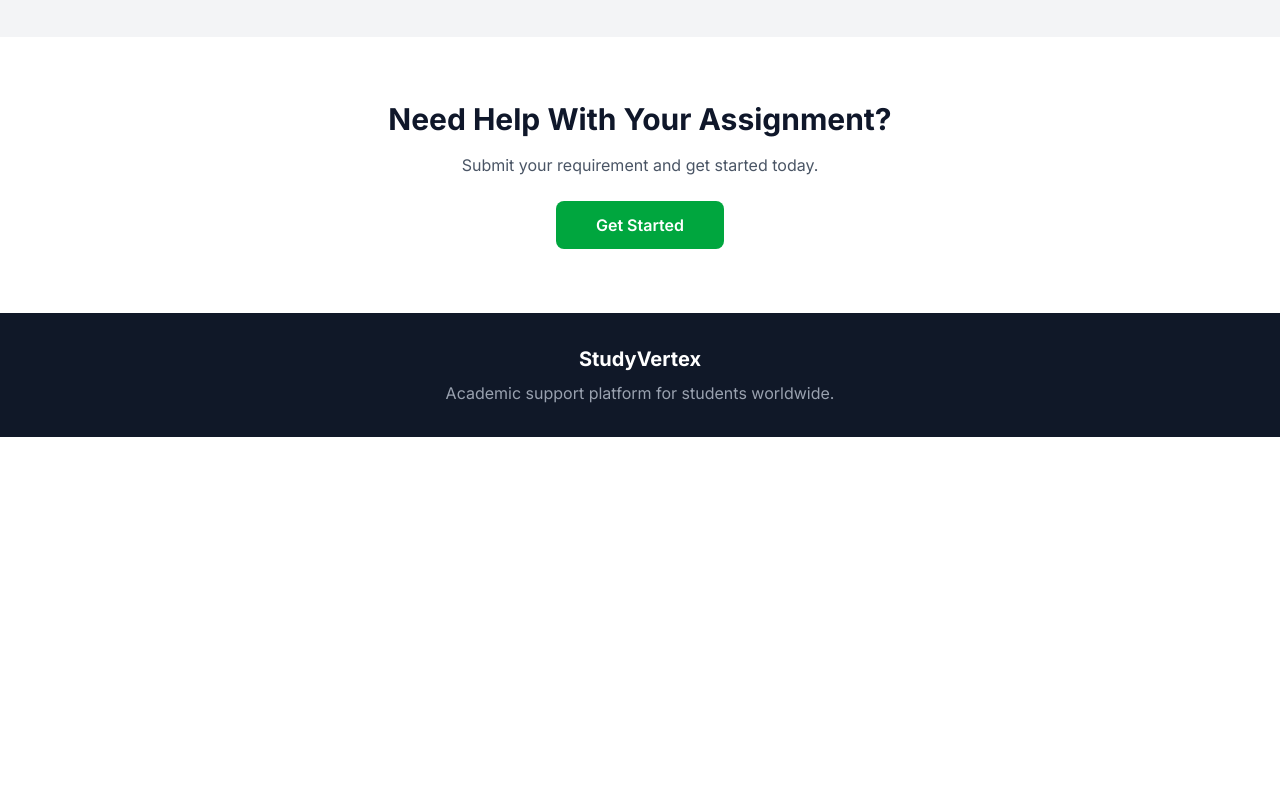
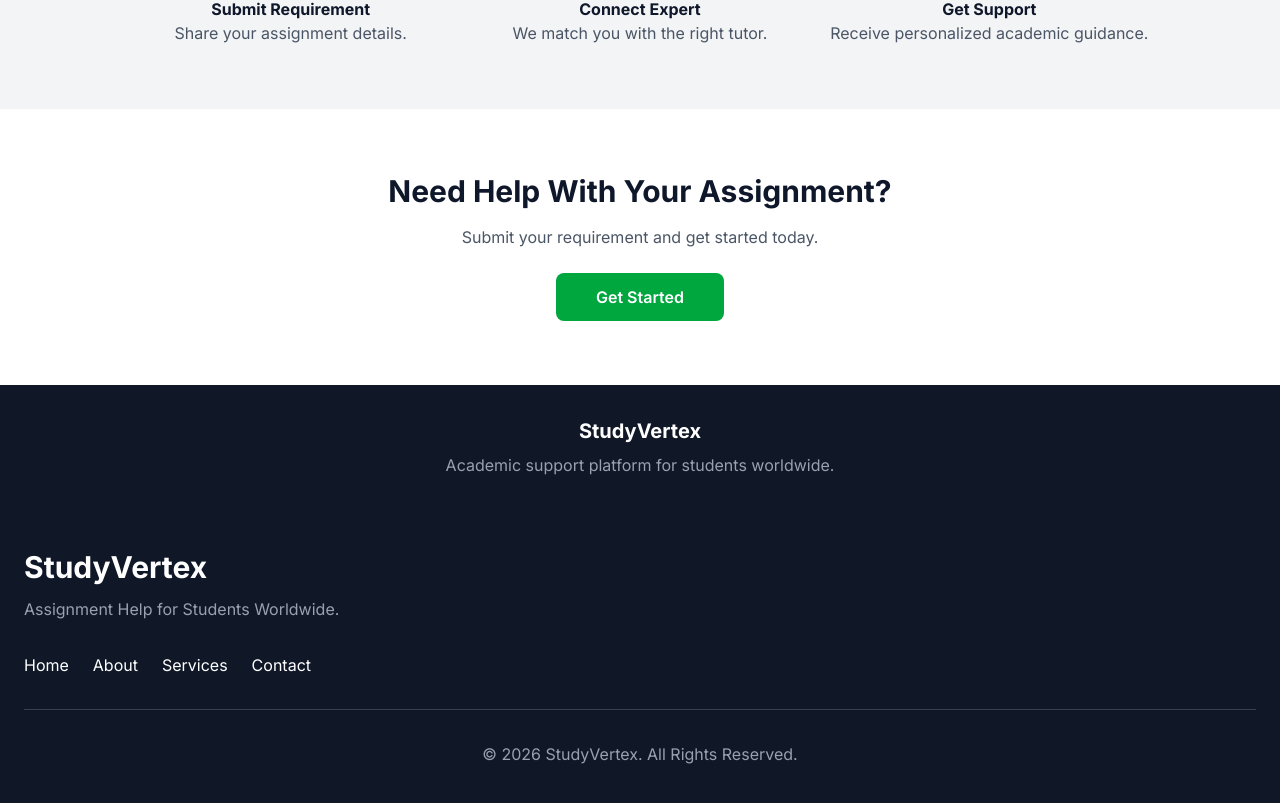
Before and after one commit to souravdadarwal01-max/StudyVertex, a Next.js app: page / in a window 1280 px wide. Shown: the part 1161-1964 px from the top of the page. Before the commit the page ends 1598 px from the top, so only its background shows below. Built offline with nearby package versions, Linux system fonts and the light colour scheme.

Commit message:
Update layout.tsx

```diff
--- a/app/layout.tsx
+++ b/app/layout.tsx
@@ -1,7 +1,8 @@
 import type { Metadata } from "next";
 import { Inter } from "next/font/google";
 import "./globals.css";
-import Navbar from "@/components/Navbar";
+import Navbar from "./components/Navbar";
+import Footer from "./components/Footer";
 
 const inter = Inter({
   subsets: ["latin"],
@@ -18,18 +19,17 @@
 }: Readonly<{
   children: React.ReactNode;
 }>) {
-
   return (
     <html lang="en">
-
       <body className={inter.className}>
 
         <Navbar />
 
         {children}
 
+        <Footer />
+
       </body>
-
     </html>
   );
 }
```
